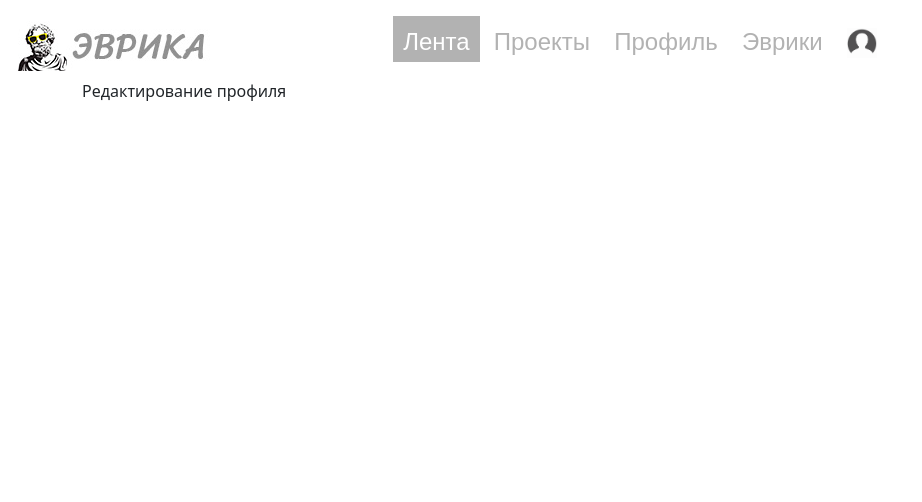
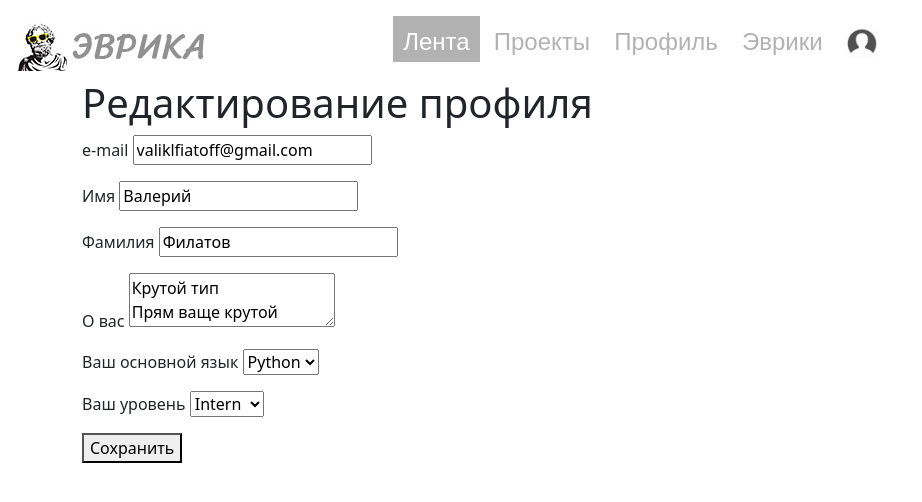
Before and after one commit to feeelin/eureka, a Flask app: page /profile/edit in a window 1280 px wide. Shown: the top 502 px of the page, without its empty margins (0-922 px from the left). Run offline with Flask 3, Linux system fonts and the light colour scheme; a user stored in the database is signed in.

Commit message:
profile edit
Was added profile edition page

```diff
--- a/main.py
+++ b/main.py
@@ -88,10 +88,30 @@ def profile_owner():
     return render_template('profile_owner.html', title='Профиль', user=current_user)
 
 
-@app.route('/profile/edit')
+@app.route('/profile/edit', methods=['GET', 'POST'])
 @login_required
 def edit_profile():
-    return render_template('edit_profile.html', title='Редактирование профиля')
+    user = current_user
+    if request.method == 'POST':
+        user.email = request.form['email']
+        if request.form['name']:
+            user.name = request.form['name']
+        if request.form['second_name']:
+            user.second_name = request.form['second_name']
+        if request.form['about']:
+            user.about = request.form['about']
+        user.main_language = request.form['main_language']
+        user.level = request.form['level']
+
+        try:
+            db.session.add(user)
+            db.session.commit()
+            db.session.refresh(user)
+            return redirect('/profile')
+        except Exception as e:
+            db.session.rollback()
+            return render_template('error.html', title='Ошибка', error=e)
+    return render_template('edit_profile.html', title='Редактирование профиля', user=current_user)
 
 
 @app.route('/matches')
--- a/templates/edit_profile.html
+++ b/templates/edit_profile.html
@@ -1,5 +1,37 @@
 {% extends 'base.html' %}
 
 {% block body %}
-Редактирование профиля
+<h1>Редактирование профиля</h1>
+<form method="post">
+
+    <p><label for="email">e-mail</label>
+    <input type="text" value="{{user.email}}" name="email" id="email"></p>
+
+    <p><label for="name">Имя</label>
+        <input type="text" value="{% if user.name %}{{user.name}}{%endif%}" name="name" id="name"></p>
+
+    <p><label for="second_name">Фамилия</label>
+    <input type="text" value="{% if user.second_name %}{{user.second_name}}{%endif%}" name="second_name" id="second_name"></p>
+
+    <p><label for="about">О вас</label>
+    <textarea name="about" id="about">{% if user.about %}{{user.about}}{%endif%}</textarea></p>
+
+    <p><label for="main_language">Ваш основной язык</label>
+    <select name="main_language" id="main_language">
+        <option value="Python">Python</option>
+        <option value="PHP">PHP</option>
+        <option value="Java">Java</option>
+        <option value="GO">GO</option>
+    </select></p>
+
+    <p><label for="level">Ваш уровень</label>
+    <select name="level" id="level">
+        <option value="Intern">Intern</option>
+        <option value="Junior">Junior</option>
+        <option value="Middle">Middle</option>
+        <option value="Senior">Senior</option>
+    </select></p>
+
+    <button type="submit">Сохранить</button>
+</form>
 {% endblock %}
--- a/templates/profile.html
+++ b/templates/profile.html
@@ -4,9 +4,9 @@
 <h1>{{user.nick}}</h1>
 {% if user.name %}
     {% if user.second_name %}
-        <h2>{{user.name}} {{user.second_name}}</h2>
+        <h4>{{user.name}} {{user.second_name}}</h4>
     {% else %}
-        <h2>{{user.name}}</h2>
+        <h4>{{user.name}}</h4>
     {% endif %}
 {% endif %}
 <p> {{user.level}} {{user.main_language}} Developer</p>
--- a/templates/profile_owner.html
+++ b/templates/profile_owner.html
@@ -5,9 +5,9 @@
 <h1>{{user.nick}}</h1>
 {% if user.name %}
     {% if user.second_name %}
-        <h2>{{user.name}} {{user.second_name}}</h2>
+        <h4>{{user.name}} {{user.second_name}}</h4>
     {% else %}
-        <h2>{{user.name}}</h2>
+        <h4>{{user.name}}</h4>
     {% endif %}
 {% endif %}
 <p> {{user.level}} {{user.main_language}} Developer</p>
--- a/templates/registration.html
+++ b/templates/registration.html
@@ -16,7 +16,7 @@
         <option value="Intern">Intern</option>
         <option value="Junior">Junior</option>
         <option value="Middle">Middle</option>
-        <option value="Senior"></option>
+        <option value="Senior">Senior</option>
     </select><br>
     <button type="submit">Зарегистрироваться</button>
 </form>
```
Also changed, not shown: instance/eureka.db.
